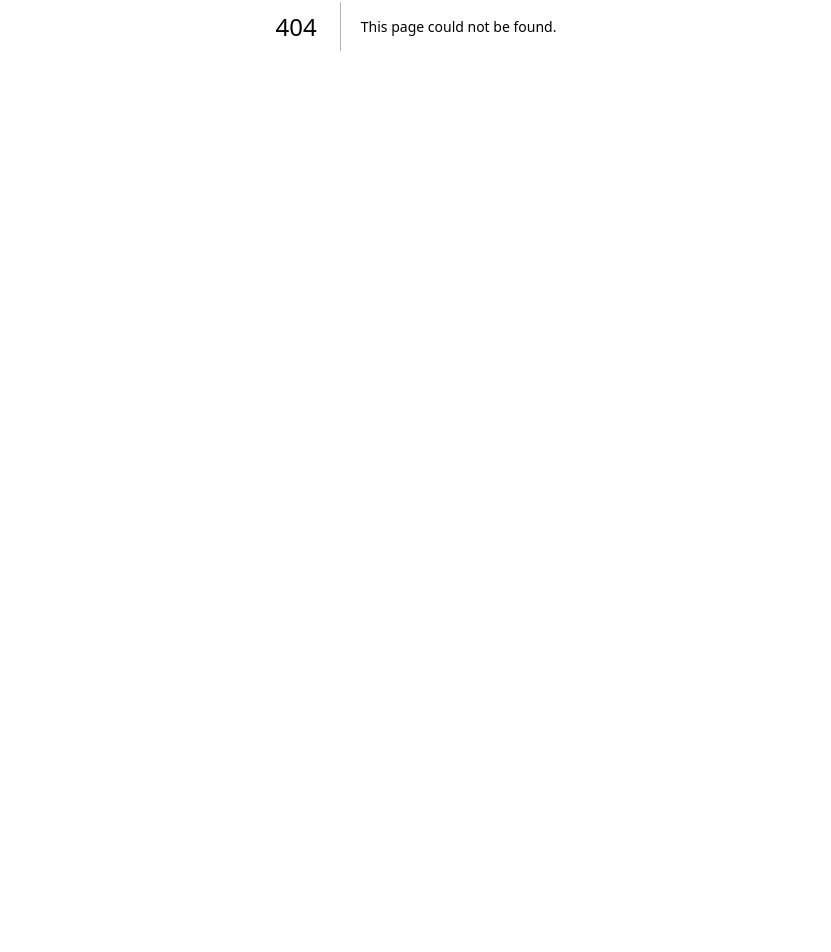
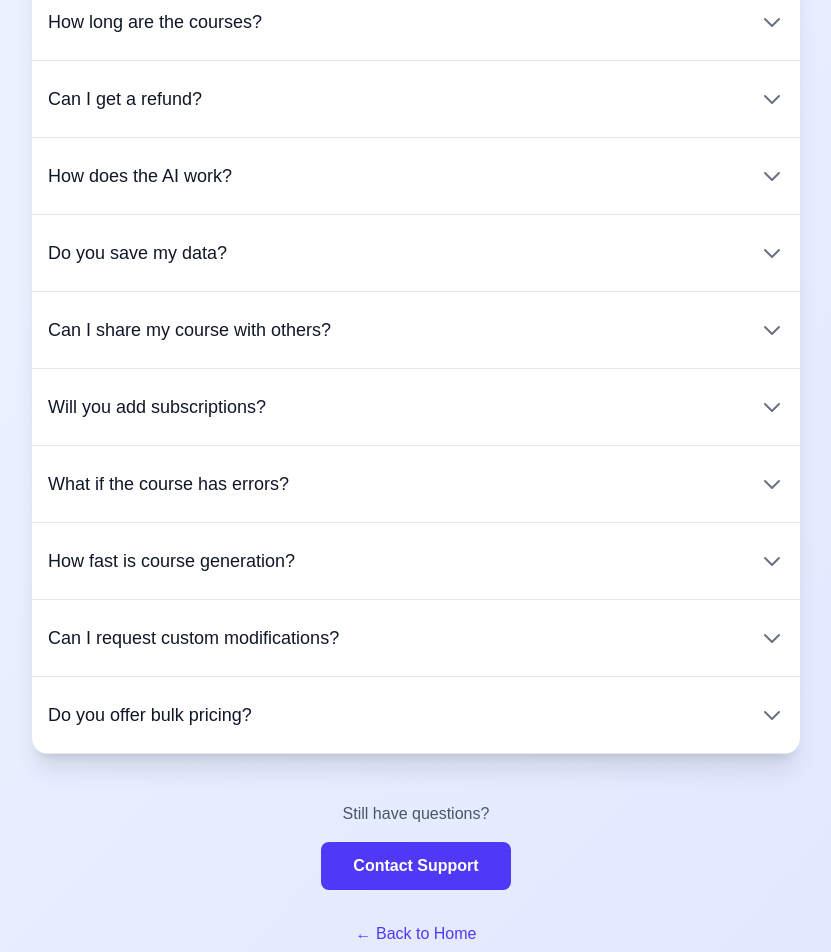
Before and after one commit to rahul-dcosta/adaptive-courses, a Next.js app in the folder app/: page /faq in a window 1280 px wide. Before the commit this address had no page. Shown: the part 374-1326 px from the top of the page, without its empty margins (224-1055 px from the left). Before the commit the page ends 800 px from the top, so only its background shows below. Built offline with nearby package versions, Linux system fonts and the light colour scheme.

Commit message:
Add FAQ page with 12 common questions

```diff
--- /dev/null
+++ b/app/app/faq/page.tsx
@@ -0,0 +1,137 @@
+'use client';
+
+import { useState } from 'react';
+
+interface FAQItem {
+  question: string;
+  answer: string;
+}
+
+const faqs: FAQItem[] = [
+  {
+    question: "How is this different from ChatGPT?",
+    answer: "ChatGPT gives you text responses. We give you structured courses with modules, lessons, quizzes, and a learning path. Plus, we ask the RIGHT questions to understand your context — not just 'what do you want to learn?'"
+  },
+  {
+    question: "What topics can I learn?",
+    answer: "Anything! Manufacturing, supply chain, nuclear energy, sales frameworks, programming languages, cooking techniques — you name it. If you can describe it, we can teach it."
+  },
+  {
+    question: "How long are the courses?",
+    answer: "It depends on your timeline selection. 'Tomorrow' courses are shorter and more tactical (30-60 minutes of content). 'No rush' courses go deeper (2-3 hours). You can always request more depth after purchasing."
+  },
+  {
+    question: "Can I get a refund?",
+    answer: "Yes! If you're not happy with your course, email us within 24 hours at support@adaptive-courses.com for a full refund. No questions asked."
+  },
+  {
+    question: "How does the AI work?",
+    answer: "We use Claude Sonnet 4.5 by Anthropic, one of the most advanced AI models available. Your topic and context are sent to Claude, which generates a custom curriculum tailored to your specific situation and goals."
+  },
+  {
+    question: "Do you save my data?",
+    answer: "We save your email and generated courses so you can access them later. We don't sell your data or spam you. See our Privacy Policy for details."
+  },
+  {
+    question: "Can I share my course with others?",
+    answer: "Yes! Once you purchase a course, you can share the PDF with anyone. We might add a 'public course library' in the future where users can publish their courses."
+  },
+  {
+    question: "Will you add subscriptions?",
+    answer: "Not planning to. We like the 'pay per course' model — it's simple and fair. You only pay for what you use."
+  },
+  {
+    question: "What if the course has errors?",
+    answer: "AI-generated content may occasionally contain inaccuracies. If you find a significant error, let us know and we'll either fix it or refund you. We're constantly improving our prompts to minimize errors."
+  },
+  {
+    question: "How fast is course generation?",
+    answer: "Usually 30-60 seconds. Occasionally it might take up to 2 minutes if Claude is processing a complex topic or high traffic."
+  },
+  {
+    question: "Can I request custom modifications?",
+    answer: "Not yet, but we're working on it! For now, you can generate multiple courses on the same topic with different goals/timelines to see different angles."
+  },
+  {
+    question: "Do you offer bulk pricing?",
+    answer: "Not yet, but if you need 10+ courses, email us at support@adaptive-courses.com and we can work something out."
+  }
+];
+
+function FAQAccordion({ item }: { item: FAQItem }) {
+  const [isOpen, setIsOpen] = useState(false);
+
+  return (
+    <div className="border-b border-gray-200">
+      <button
+        onClick={() => setIsOpen(!isOpen)}
+        className="w-full py-6 flex justify-between items-center text-left hover:bg-gray-50 px-4 transition"
+      >
+        <span className="text-lg font-medium text-gray-900 pr-4">
+          {item.question}
+        </span>
+        <svg
+          className={`w-6 h-6 text-gray-500 transition-transform flex-shrink-0 ${
+            isOpen ? 'transform rotate-180' : ''
+          }`}
+          fill="none"
+          stroke="currentColor"
+          viewBox="0 0 24 24"
+        >
+          <path strokeLinecap="round" strokeLinejoin="round" strokeWidth={2} d="M19 9l-7 7-7-7" />
+        </svg>
+      </button>
+      {isOpen && (
+        <div className="px-4 pb-6">
+          <p className="text-gray-600 leading-relaxed">{item.answer}</p>
+        </div>
+      )}
+    </div>
+  );
+}
+
+export default function FAQPage() {
+  return (
+    <div className="min-h-screen bg-gradient-to-br from-blue-50 to-indigo-100">
+      <div className="container mx-auto px-4 py-16">
+        <div className="max-w-3xl mx-auto">
+          <div className="text-center mb-12">
+            <h1 className="text-4xl md:text-5xl font-bold text-gray-900 mb-4">
+              Frequently Asked Questions
+            </h1>
+            <p className="text-lg text-gray-600">
+              Everything you need to know about Adaptive Courses
+            </p>
+          </div>
+
+          <div className="bg-white rounded-2xl shadow-xl overflow-hidden">
+            {faqs.map((faq, index) => (
+              <FAQAccordion key={index} item={faq} />
+            ))}
+          </div>
+
+          <div className="mt-12 text-center">
+            <p className="text-gray-600 mb-4">
+              Still have questions?
+            </p>
+            <a
+              href="mailto:support@adaptive-courses.com"
+              className="inline-block bg-indigo-600 text-white font-semibold px-8 py-3 rounded-lg hover:bg-indigo-700 transition"
+            >
+              Contact Support
+            </a>
+          </div>
+
+          <div className="mt-8 text-center">
+            <a
+              href="/"
+              className="text-indigo-600 hover:text-indigo-700 font-medium"
+            >
+              ← Back to Home
+            </a>
+          </div>
+        </div>
+      </div>
+    </div>
+  );
+}
```
